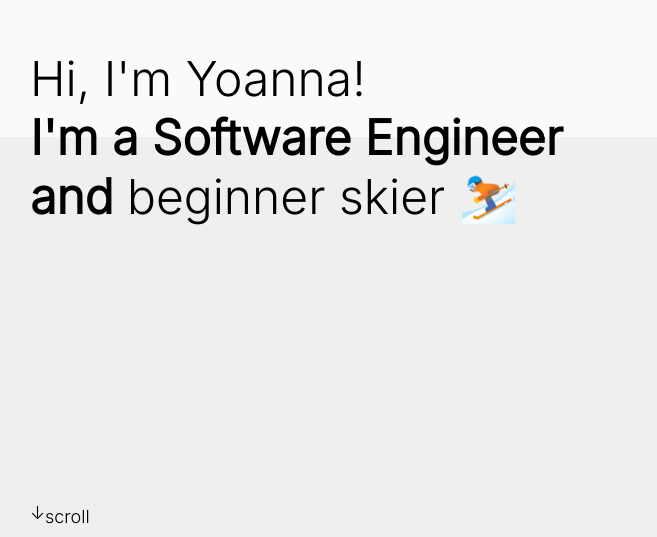
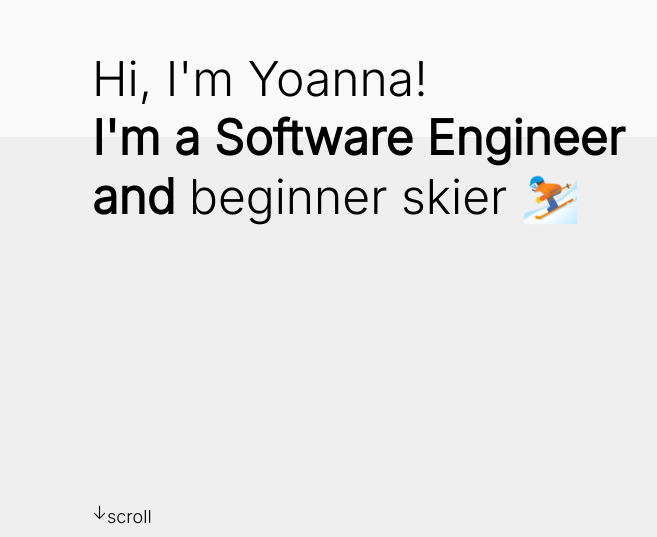
Before and after one commit to yoannakr/portfolio, a React (Create React App) app: page / in a window 1280 px wide. Shown: the part 263-800 px from the top of the page, without its empty margins (20-677 px from the left). Built offline with nearby package versions, Linux system fonts and the light colour scheme.

Commit message:
Change App css file to sass.

```diff
--- a/src/App.css
+++ b/src/App.scss
@@ -1,3 +1,6 @@
+$main-color: red;
+$margin-content: 7em;
+
 * {
   margin: 0;
   padding: 0;
--- a/src/App.tsx
+++ b/src/App.tsx
@@ -1,5 +1,5 @@
 import React from "react";
-import "./App.css";
+import "./App.scss";
 import Home from "./components/Home/Home";
 
 function App() {
--- a/src/components/Home/Home.module.scss
+++ b/src/components/Home/Home.module.scss
@@ -1,13 +1,16 @@
+@use "../../App.scss" as main;
+
 .Home {
   display: flex;
   flex-direction: column;
   justify-content: center;
   height: 100vh;
+  padding-left: main.$margin-content;
+  padding-right: main.$margin-content;
   background: linear-gradient(180deg, #fafafa 50%, #efefef 50%);
 }
 
 .Title {
-  margin-left: 50px;
   font-size: 1.5em;
 }
 
@@ -48,6 +51,11 @@
   cursor: pointer;
 }
 
+.ScrollArrow a {
+  color: black;
+  text-decoration: none;
+}
+
 .Arrow {
   animation: jumpInfinite 1.5s infinite;
 }
--- a/src/components/Home/Home.tsx
+++ b/src/components/Home/Home.tsx
@@ -1,10 +1,10 @@
 import React from "react";
-import "../../App.css";
+import "../../App.scss";
 import styles from "./Home.module.scss";
 
 const Home = () => {
   return (
-    <div className={styles.Home}>
+    <div id="home" className={styles.Home}>
       <div className={styles.Title}>
         <h1 className={styles.HomeName}>Hi, I'm Yoanna!</h1>
         <h1>
@@ -14,8 +14,10 @@ const Home = () => {
           and <span className={styles.TitleTextAnimation}></span>
         </h1>
         <div className={styles.ScrollArrow}>
-          <span className={styles.Arrow}>↓</span>
-          <span>scroll</span>
+          <a className={styles.Arrow} href="#about">
+            ↓
+          </a>
+          <a href="#about">scroll</a>
         </div>
       </div>
     </div>
```
